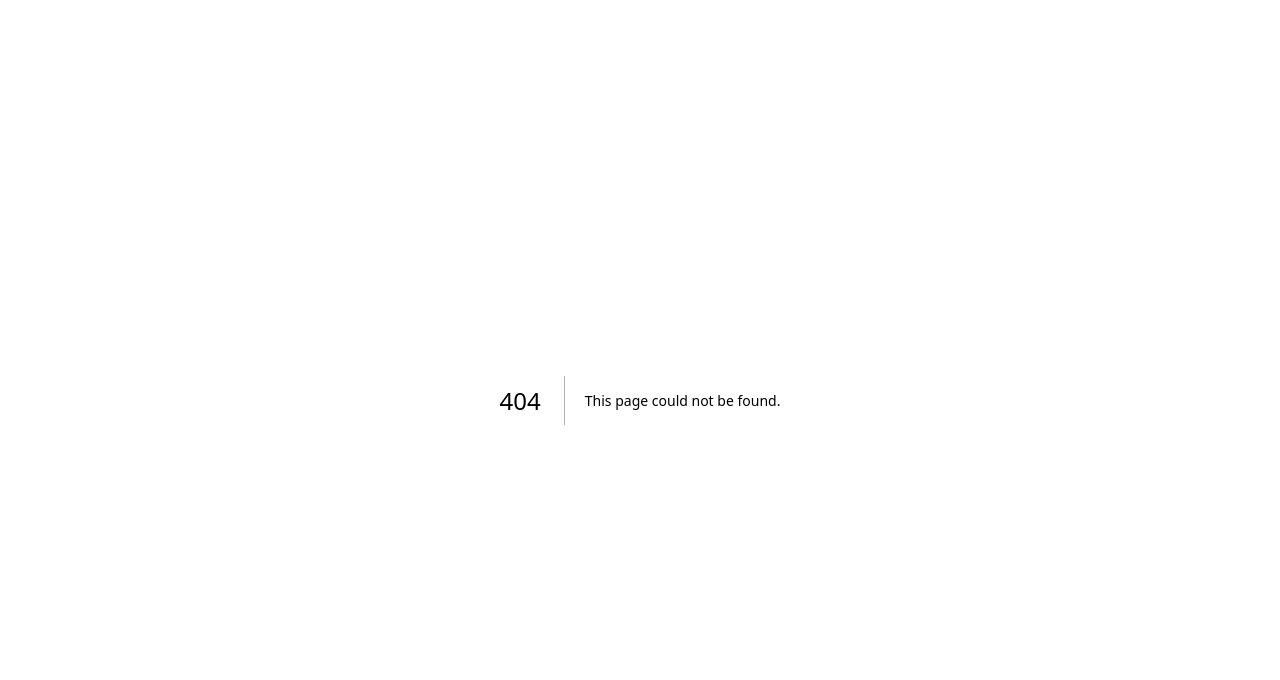
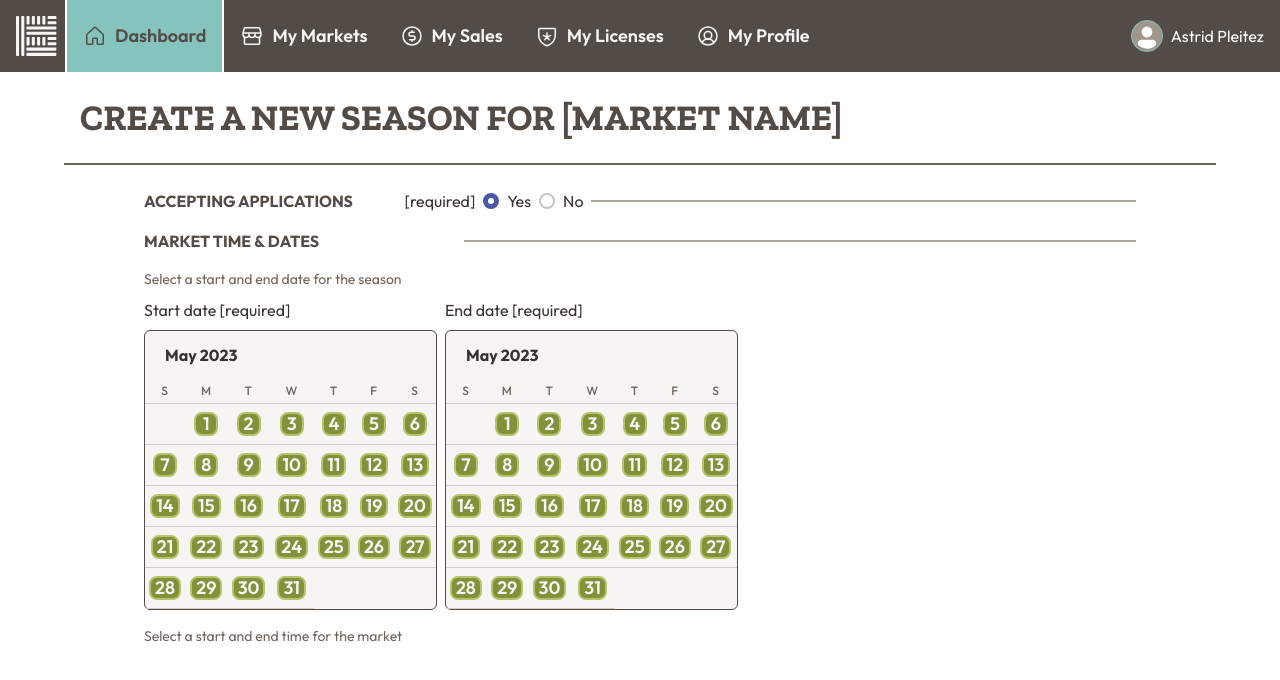
Before and after one commit to throneless-tech/markettracker, a Next.js app in the folder client/: page /markets/edit in a window 1280 px wide. Before the commit this address had no page. Shown: the top 680 px of the page. Built offline with nearby package versions, Linux system fonts and the light colour scheme.

Commit message:
market edit page design work

```diff
--- /dev/null
+++ b/client/src/app/markets/edit/page.js
@@ -0,0 +1,87 @@
+"use client"
+import React, { useState } from 'react'
+
+import {
+    ChakraProvider,
+    Box,
+    Container,
+    Divider,
+    Heading,
+    HStack,
+    Radio,
+    RadioGroup,
+    Stack,
+    Tabs,
+    TabPanel,
+    TabPanels,
+    Text,
+    Wrap,
+    WrapItem,
+} from '@chakra-ui/react';
+
+// components
+import Dashboard from '../../Components/Home.js';
+import Calendar from '../../Components/Calendar.js';
+import Markets from '../../Components/Markets/Main.js';
+import Nav from '../../Components/Nav.js';
+import SalesPanel from '../../Components/SalesPanel/Main.js';
+import theme from '../../theme.js';
+
+function App() {
+    const [acceptingApps, setAcceptingApps] = useState(true);
+    return (
+        <ChakraProvider theme={theme}>
+            <Box>
+                <Tabs variant="unstyled" colorScheme="teal">
+                    <Nav />
+                    <Container maxW={"6xl"} borderBottom={"2px solid #6D635B"} paddingY={6}>
+                        <Heading as="h1" color={"gray.700"} textTransform={"uppercase"}>
+                            Create a new season for [market name]
+                        </Heading>
+                    </Container>
+                    <Container maxW={"5xl"} marginTop={6}>
+                        <HStack>
+                            <Text color={"gray.700"} fontWeight={700} textTransform={"uppercase"} width={"460px"}>
+                                Accepting Applications
+                            </Text>
+                            <Text>
+                                [required]
+                            </Text>
+                            <RadioGroup onChange={setAcceptingApps} value={acceptingApps}>
+                                <HStack>
+                                    <Radio value={true}>Yes</Radio>
+                                    <Radio value={false}>No</Radio>
+                                </HStack>
+                            </RadioGroup>
+                            <Divider sx={{ borderColor: "gray.600", borderBottomWidth: 2 }} />
+                        </HStack>
+                        <HStack marginTop={4}>
+                            <Text color={"gray.700"} fontWeight={700} textTransform={"uppercase"} width={"460px"}>
+                                Market Time & Dates
+                            </Text>
+                            <Divider sx={{ borderColor: "gray.600", borderBottomWidth: 2 }} />
+                        </HStack>
+                        <Text color={"gray.600"} marginTop={4} fontSize={"sm"}>
+                            Select a start and end date for the season
+                        </Text>
+                        <Wrap marginTop={2}>
+                            <Stack>
+                                <Text>Start date [required]</Text>
+                                <Calendar />
+                            </Stack>
+                            <Stack>
+                                <Text>End date [required]</Text>
+                                <Calendar />
+                            </Stack>
+                        </Wrap>
+                        <Text color={"gray.600"} marginTop={4} fontSize={"sm"}>
+                            Select a start and end time for the market
+                        </Text>
+                    </Container>
+                </Tabs>
+            </Box>
+        </ChakraProvider>
+    );
+}
+
+export default App;
```
